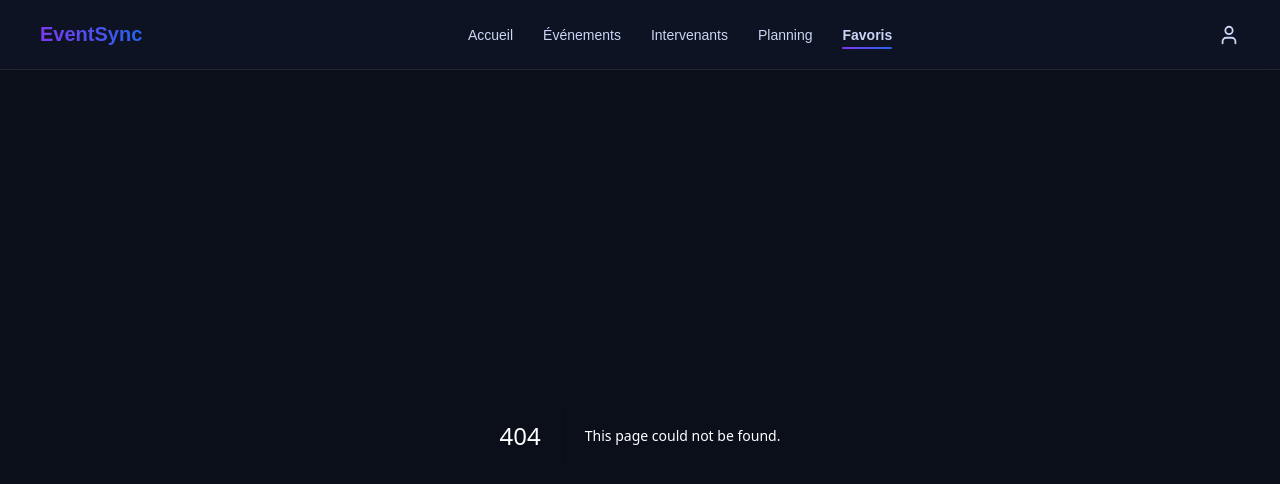
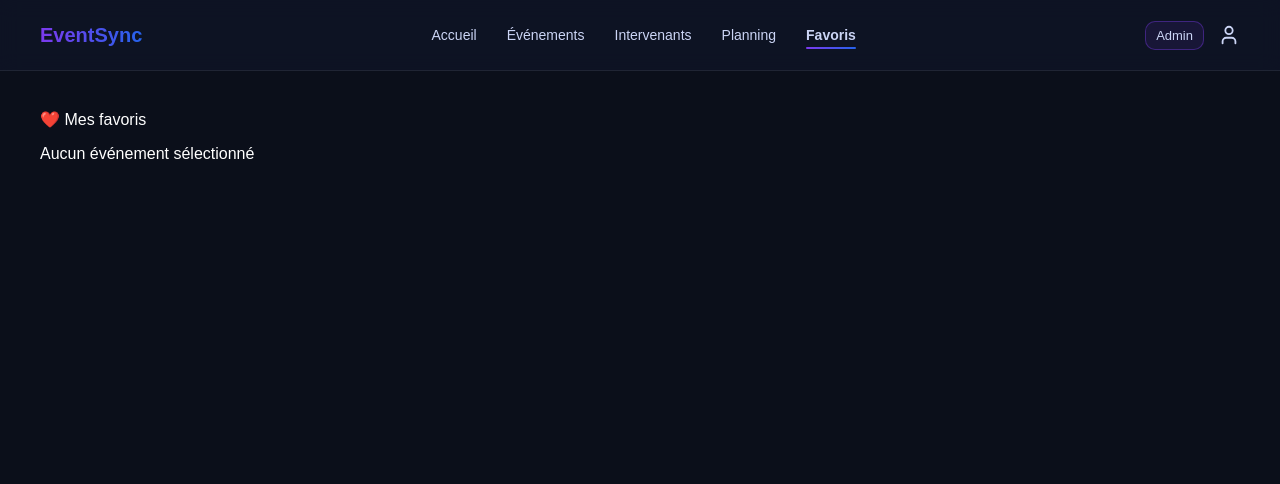
Before and after one commit to Web3CoderExam/ExamWeb3Coder, a Next.js app: page /favorites in a window 1280 px wide. Before the commit this address had no page. Shown: the top 484 px of the page. Built offline with nearby package versions, Linux system fonts and the light colour scheme.

Commit message:
Add Session Page

```diff
--- /dev/null
+++ b/src/app/favorites/page.jsx
@@ -0,0 +1,26 @@
+import FavoritesView from "@/components/Favorites/FavoritesView";
+
+export default function Page({ params }) {
+  const event = null;
+  const sessions = [];
+
+  if (!event) {
+    return (
+      <div style={{ padding: 40 }}>
+        ❤️ Mes favoris
+        <p>Aucun événement sélectionné</p>
+      </div>
+    );
+  }
+
+  return (
+    <div style={{ padding: 40 }}>
+      <h1>❤️ Mes favoris</h1>
+
+      <FavoritesView
+        eventId={event.id}
+        sessions={sessions}
+      />
+    </div>
+  );
+}
--- a/src/app/globals.css
+++ b/src/app/globals.css
@@ -1,11 +1,6 @@
-* {
-  box-sizing: border-box;
-}
-
 html, body {
   height: 100%;
   margin: 0;
-  overflow: hidden;
 }
 
 #__next {
--- /dev/null
+++ b/src/components/Favorites/FavoritesView.jsx
@@ -0,0 +1,29 @@
+"use client";
+import useFavorites from "@/hooks/useFavorites";
+
+export default function FavoritesView({ eventId, sessions }) {
+  const { favorites, toggleFavorite } = useFavorites(eventId);
+
+  const favSessions = sessions
+    .filter(s => favorites.some(f => f.sessionId === s.id))
+    .sort((a, b) => a.time.localeCompare(b.time));
+
+  if (favSessions.length === 0) {
+    return <p>Aucune session en favori</p>;
+  }
+
+  return (
+    <div>
+      {favSessions.map(session => (
+        <div key={session.id} style={{ marginBottom: 20 }}>
+          <h3>{session.title}</h3>
+          <p>{session.time} — {session.room}</p>
+
+          <button onClick={() => toggleFavorite(session.id)}>
+            ❌ Retirer
+          </button>
+        </div>
+      ))}
+    </div>
+  );
+}
--- a/src/components/layout/Navbar/Navbar.jsx
+++ b/src/components/layout/Navbar/Navbar.jsx
@@ -39,7 +39,14 @@ export default function Navbar() {
 
       {/* RIGHT */}
       <div className={styles.right}>
+
+        {/* ADMIN (nouveau mais même style) */}
+        <Link href="/admin" className={styles.admin}>
+          Admin
+        </Link>
+
         <User className={styles.icon} />
+
       </div>
 
     </header>
--- a/src/components/layout/Navbar/Navbar.module.css
+++ b/src/components/layout/Navbar/Navbar.module.css
@@ -80,3 +80,30 @@
 .icon:hover {
   color: white;
 }
+
+.right {
+  display: flex;
+  align-items: center;
+  gap: 14px;
+}
+
+/* ADMIN bouton*/
+.admin {
+  font-size: 13px;
+  color: #cbd5f5;
+  text-decoration: none;
+
+  padding: 6px 10px;
+  border-radius: 10px;
+
+  border: 1px solid rgba(124, 58, 237, 0.4);
+  background: rgba(124, 58, 237, 0.1);
+
+  transition: 0.2s;
+}
+
+.admin:hover {
+  color: white;
+  background: rgba(124, 58, 237, 0.25);
+  transform: translateY(-1px);
+}
--- /dev/null
+++ b/src/hooks/useFavorites.js
@@ -0,0 +1,38 @@
+"use client";
+import { useEffect, useState } from "react";
+
+export default function useFavorites(eventId) {
+  const [favorites, setFavorites] = useState([]);
+
+  useEffect(() => {
+    const favs = JSON.parse(localStorage.getItem("favs") || "{}");
+    setFavorites(favs[eventId] || []);
+  }, [eventId]);
+
+  const save = (data) => {
+    const favs = JSON.parse(localStorage.getItem("favs") || "{}");
+    favs[eventId] = data;
+    localStorage.setItem("favs", JSON.stringify(favs));
+    setFavorites(data);
+  };
+
+  const isFavorite = (sessionId) => {
+    return favorites.some(f => f.sessionId === sessionId);
+  };
+
+  const toggleFavorite = (sessionId) => {
+    if (isFavorite(sessionId)) {
+      save(favorites.filter(f => f.sessionId !== sessionId));
+    } else {
+      save([
+        ...favorites,
+        {
+          sessionId,
+          addedAt: new Date().toISOString(),
+        },
+      ]);
+    }
+  };
+
+  return { favorites, isFavorite, toggleFavorite };
+}
```
Also changed, not shown: src/components/SessionList/SessionList.jsx (added), src/components/SessionList/SessionList.module.css (added).
